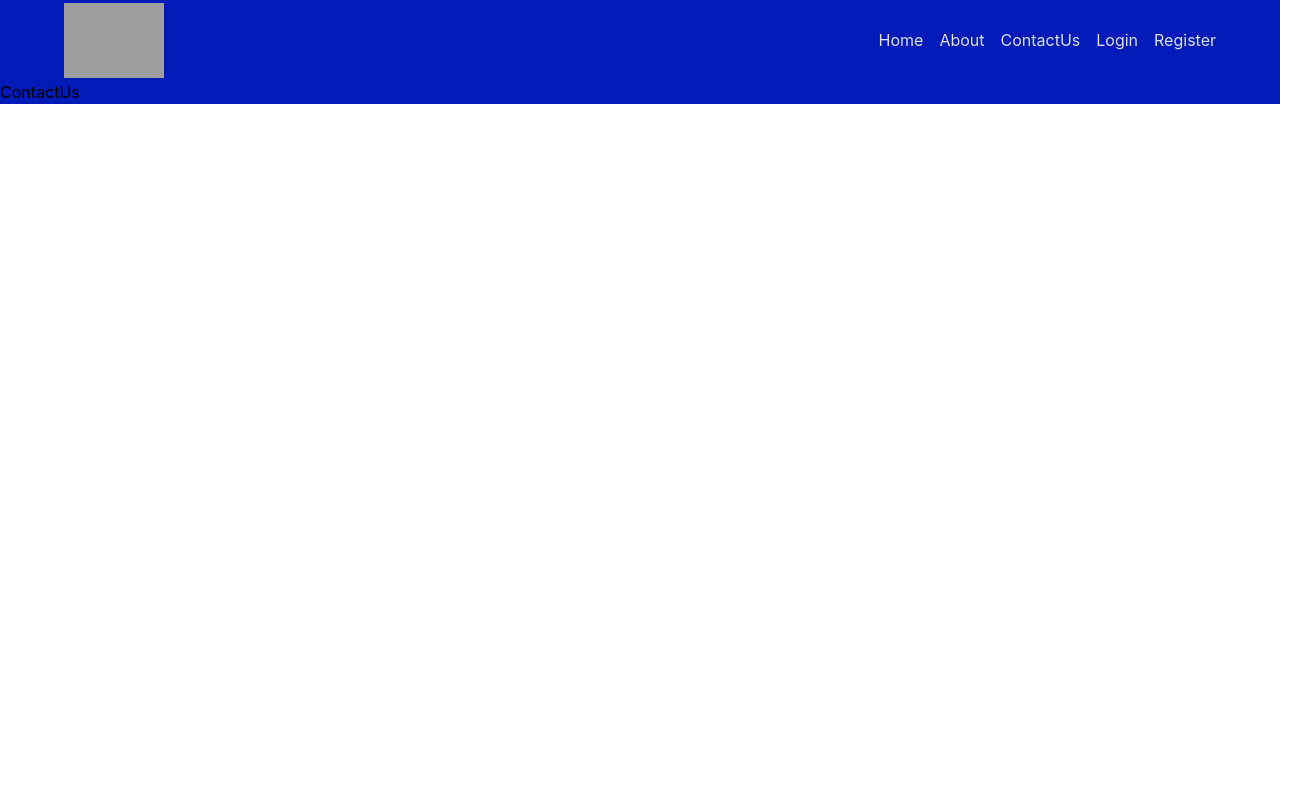
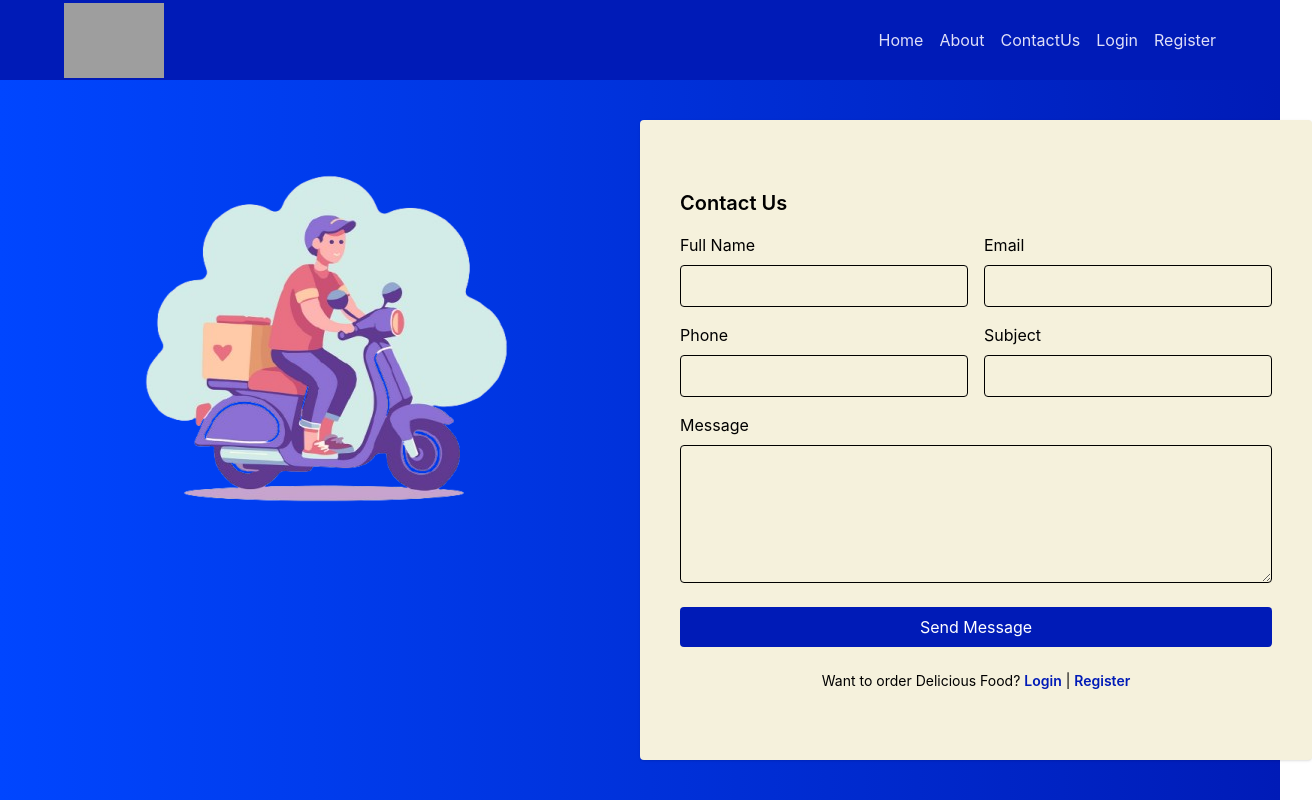
Before and after one commit to codewithrsk/Cravings, a React (Vite) app in the folder client/: page /contact-us in a window 1280 px wide. Shown: the whole page, 1312 px wide, since content can reach past the window. Built offline with nearby package versions, Linux system fonts and the light colour scheme; grey boxes are pictures that could not be loaded.

Commit message:
feat: implement Contact Us form with validation and success message; update Home component styling

```diff
--- a/client/src/pages/ContactUs.jsx
+++ b/client/src/pages/ContactUs.jsx
@@ -1,11 +1,186 @@
-import React from 'react'
+import React, { useState } from "react";
+import { useNavigate } from "react-router-dom";
+import deliveryboy from "../assets/deliberyboy.png";
 
 const ContactUs = () => {
+  const navigate = useNavigate();
+  const [contactData, setContactData] = useState({
+    fullName: "",
+    email: "",
+    phone: "",
+    subject: "",
+    message: "",
+  });
+
+  const [validateError, setValidateError] = useState();
+  const [successMessage, setSuccessMessage] = useState();
+
+  const handleChange = (e) => {
+    const name = e.target.name;
+    const value = e.target.value;
+
+    setContactData((prevData) => ({ ...prevData, [name]: value }));
+  };
+
+  const handleSubmit = async (e) => {
+    e.preventDefault();
+
+    if (
+      !contactData.fullName ||
+      !contactData.email ||
+      !contactData.phone ||
+      !contactData.subject ||
+      !contactData.message
+    ) {
+      setValidateError("All fields are required");
+      return;
+    }
+
+    setValidateError("");
+    setSuccessMessage(
+      "Thank you for contacting us! We'll get back to you soon.",
+    );
+    console.log("Contact data submitted:", contactData);
+
+    const payload = {
+      fullName: contactData.fullName,
+      email: contactData.email.toLowerCase(),
+      phone: contactData.phone,
+      subject: contactData.subject,
+      message: contactData.message,
+    };
+
+    // Reset form after submission
+    setTimeout(() => {
+      setContactData({
+        fullName: "",
+        email: "",
+        phone: "",
+        subject: "",
+        message: "",
+      });
+      setSuccessMessage("");
+    }, 3000);
+  };
+
+  const inputClass =
+    "border p-2 rounded focus:outline-none focus:ring-2 focus:ring-(--accent)";
+
   return (
-   <>
-    <div className='w-full bg-(--primary)'>ContactUs</div>
+    <>
+      <div className="min-h-[90vh] bg-linear-to-r from-(--secondary) to-(--primary) grid grid-cols-2 p-10">
+        <div className="hidden md:block">
+          <img src={deliveryboy} alt="" className="rotate-y-180" />
+        </div>
+        <div className="w-2xl bg-(--background) rounded shadow p-10 flex flex-col justify-center">
+          <div className="text-xl font-semibold mb-4">Contact Us</div>
+
+          <form onSubmit={handleSubmit} className="grid grid-cols-2 gap-4">
+            {/* Full Name */}
+            <div className="flex flex-col gap-2">
+              <label htmlFor="fullName">Full Name</label>
+              <input
+                type="text"
+                id="fullName"
+                name="fullName"
+                value={contactData.fullName}
+                onChange={handleChange}
+                className={inputClass}
+              />
+            </div>
+
+            {/* Email */}
+            <div className="flex flex-col gap-2">
+              <label htmlFor="email">Email</label>
+              <input
+                type="email"
+                id="email"
+                name="email"
+                value={contactData.email}
+                onChange={handleChange}
+                className={inputClass}
+              />
+            </div>
+
+            {/* Phone */}
+            <div className="flex flex-col gap-2">
+              <label htmlFor="phone">Phone</label>
+              <input
+                type="tel"
+                id="phone"
+                name="phone"
+                value={contactData.phone}
+                onChange={handleChange}
+                className={inputClass}
+              />
+            </div>
+
+            {/* Subject */}
+            <div className="flex flex-col gap-2">
+              <label htmlFor="subject">Subject</label>
+              <input
+                type="text"
+                id="subject"
+                name="subject"
+                value={contactData.subject}
+                onChange={handleChange}
+                className={inputClass}
+              />
+            </div>
+
+            {/* Message */}
+            <div className="col-span-2 flex flex-col gap-2">
+              <label htmlFor="message">Message</label>
+              <textarea
+                id="message"
+                name="message"
+                value={contactData.message}
+                onChange={handleChange}
+                rows="5"
+                className={inputClass}
+              />
+            </div>
+
+            {validateError && (
+              <p className="text-red-500 text-sm col-span-2">{validateError}</p>
+            )}
+
+            {successMessage && (
+              <p className="text-green-500 text-sm col-span-2">
+                {successMessage}
+              </p>
+            )}
+
+            <button
+              type="submit"
+              className="col-span-2 mt-2 bg-(--primary) text-white py-2 px-4 rounded hover:bg-(--accent)"
+            >
+              Send Message
+            </button>
+          </form>
+
+          <div className="mt-6 text-center space-y-2">
+            <p className="text-sm">
+              Want to order Delicious Food?{" "}
+              <button
+                onClick={() => navigate("/login")}
+                className="text-(--primary) hover:underline font-semibold"
+              >
+                Login
+              </button>
+              {" | "}
+              <button
+                onClick={() => navigate("/register")}
+                className="text-(--primary) hover:underline font-semibold"
+              >
+                Register
+              </button>
+            </p>
+          </div>
+        </div>
+      </div>
     </>
-  )
-}
+  );
+};
 
-export default ContactUs
+export default ContactUs;
--- a/client/src/pages/Home.jsx
+++ b/client/src/pages/Home.jsx
@@ -26,9 +26,7 @@ const Home = () => {
           </div>
           <div class="flex items-center bg-(--background) rounded-lg px-4 py-3 max-w-4xl mx-auto">
             <svg
-              stroke="currentColor"
-              fill="currentColor"
-              stroke-width="0"
+
               viewBox="0 0 512 512"
               class="text-(--color-base-content) text-xl mr-3"
               height="1em"
```
